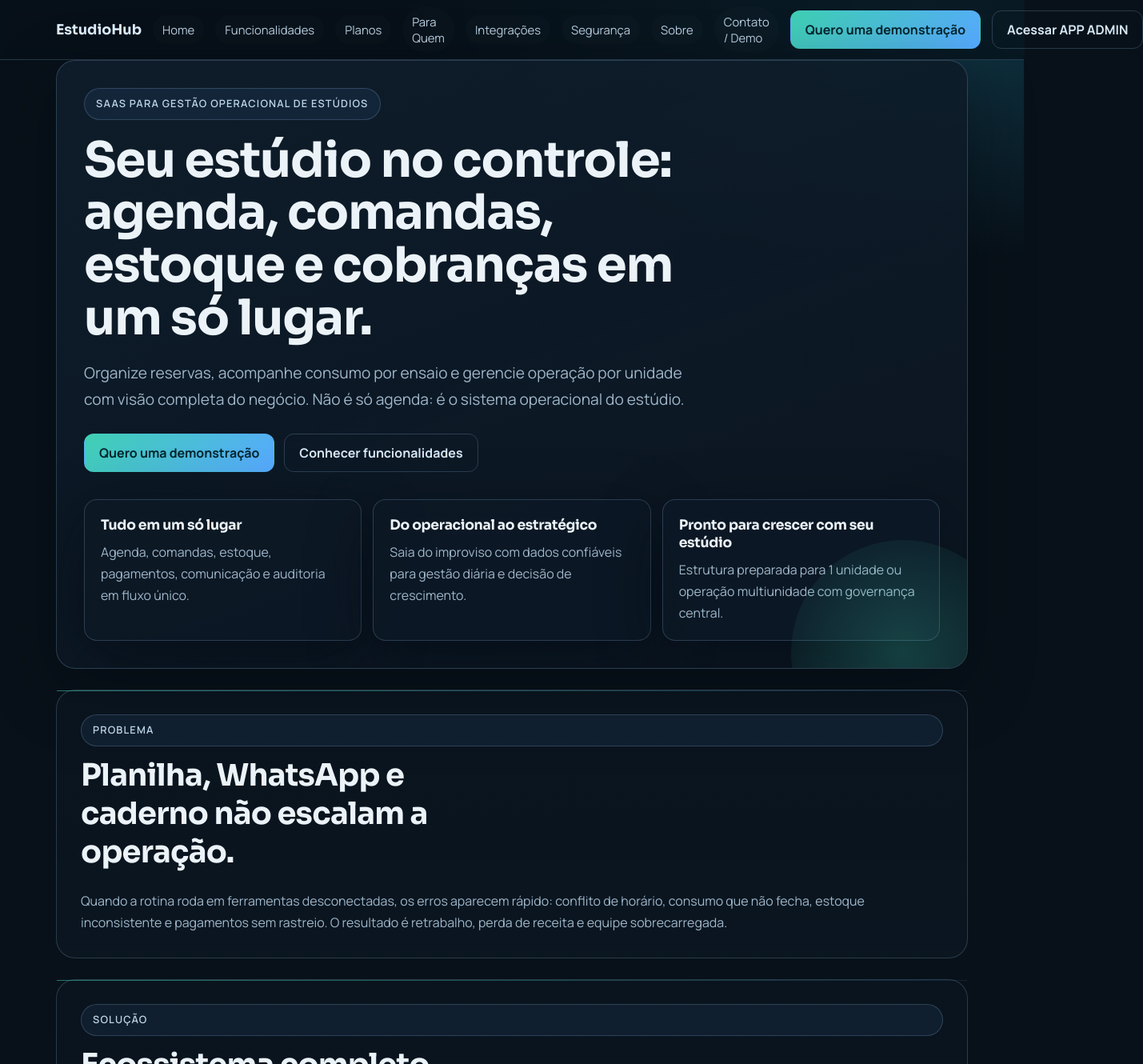
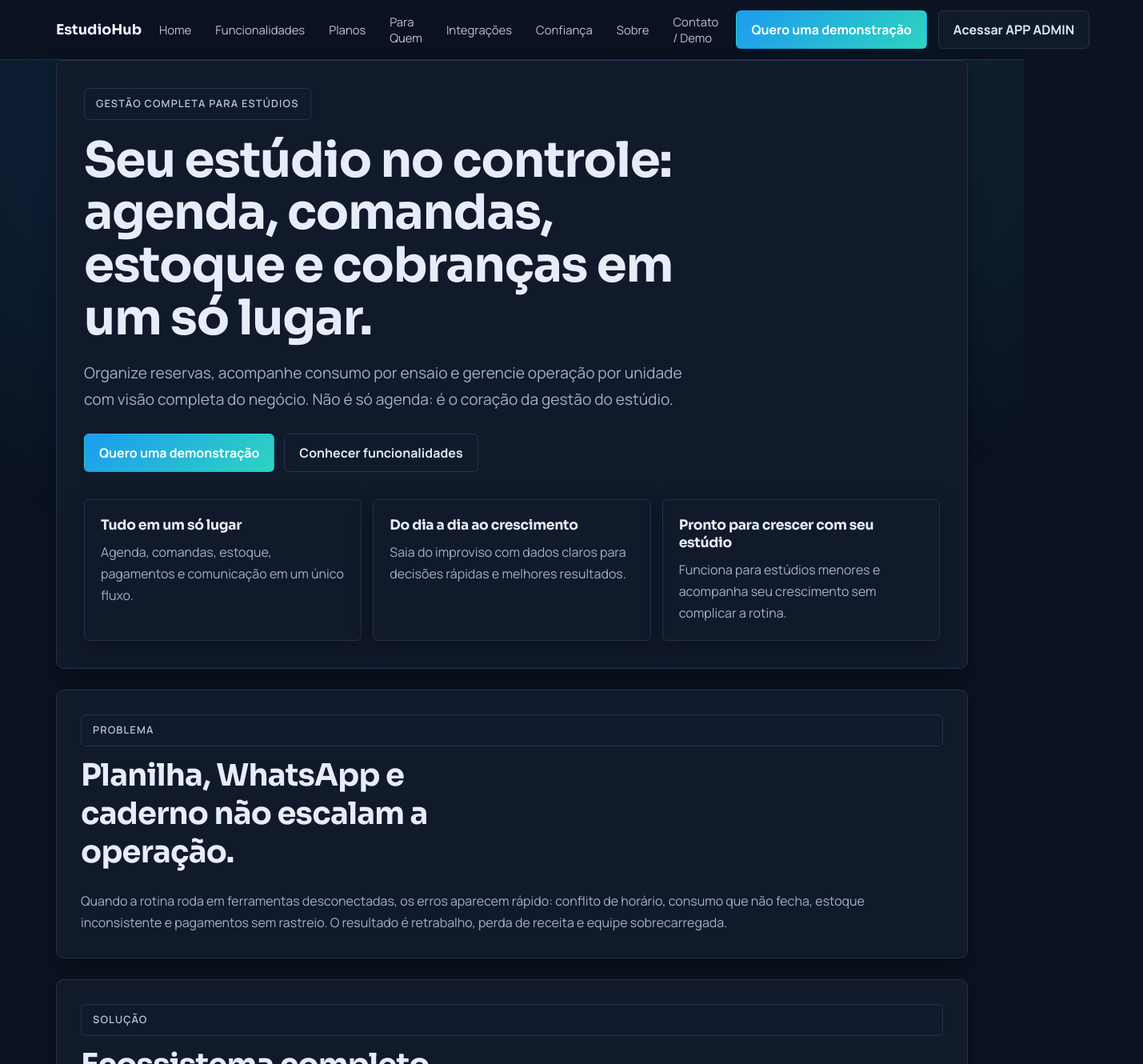
Before and after one commit to dnl1/estudio-hub, a Next.js app: page / in a window 1280 px wide. Shown: the top 1330 px of the page at 80% size, 1429 px wide, since content can reach past the window. Built offline with nearby package versions, Linux system fonts and the light colour scheme.

Commit message:
menos tecnico

```diff
--- a/app/globals.css
+++ b/app/globals.css
@@ -1,15 +1,15 @@
 :root {
-  --bg: #081119;
-  --surface: rgba(13, 25, 38, 0.72);
-  --line: rgba(128, 166, 198, 0.27);
-  --text: #ebf3f8;
-  --text-soft: #9fb7ca;
-  --accent: #3fd0b3;
-  --accent-2: #57a9ff;
+  --bg: #0b1220;
+  --surface: #111a2b;
+  --line: #24324a;
+  --text: #e7edf8;
+  --text-soft: #a2b0c7;
+  --accent: #1d9bf0;
+  --accent-2: #2dd4bf;
   --container: 1140px;
-  --radius-lg: 24px;
-  --radius-md: 16px;
-  --shadow: 0 24px 80px rgba(2, 8, 15, 0.45);
+  --radius-lg: 10px;
+  --radius-md: 6px;
+  --shadow: 0 10px 24px rgba(3, 7, 18, 0.35);
 }
 
 * {
@@ -20,8 +20,8 @@
 body {
   margin: 0;
   padding: 0;
-  background: radial-gradient(1200px 600px at 10% -10%, #17314a 0%, transparent 70%),
-    radial-gradient(1000px 500px at 90% 0%, #103747 0%, transparent 65%), var(--bg);
+  background: radial-gradient(1200px 600px at 10% -15%, #14233d 0%, transparent 65%),
+    radial-gradient(1000px 500px at 90% -10%, #123038 0%, transparent 60%), var(--bg);
   color: var(--text);
   scroll-behavior: smooth;
 }
@@ -60,11 +60,9 @@
 .ambient-bg {
   position: fixed;
   inset: 0;
-  background-image: linear-gradient(rgba(87, 169, 255, 0.08) 1px, transparent 1px),
-    linear-gradient(90deg, rgba(87, 169, 255, 0.08) 1px, transparent 1px);
-  background-size: 56px 56px;
-  mask-image: radial-gradient(circle at center, black 35%, transparent 100%);
-  opacity: 0.18;
+  background: radial-gradient(circle at 15% 20%, rgba(29, 155, 240, 0.12), transparent 40%),
+    radial-gradient(circle at 85% 15%, rgba(45, 212, 191, 0.1), transparent 38%);
+  opacity: 1;
   z-index: 0;
   pointer-events: none;
 }
@@ -82,8 +80,8 @@
 }
 
 .site-header {
-  backdrop-filter: blur(8px);
-  background: rgba(8, 17, 25, 0.72);
+  backdrop-filter: blur(6px);
+  background: rgba(11, 18, 32, 0.88);
   border-bottom: 1px solid var(--line);
 }
 
@@ -99,7 +97,7 @@
   font-family: var(--font-title), sans-serif;
   font-size: 1.1rem;
   font-weight: 700;
-  color: #deefff;
+  color: #f3f7ff;
 }
 
 .nav-list {
@@ -114,7 +112,7 @@
 .menu-toggle {
   display: none;
   border: 1px solid var(--line);
-  background: rgba(87, 169, 255, 0.08);
+  background: #101a2d;
   border-radius: 10px;
   width: 42px;
   height: 38px;
@@ -131,7 +129,7 @@
   width: 100%;
   height: 2px;
   border-radius: 999px;
-  background: #d7e8f5;
+  background: #d7e3f7;
 }
 
 .site-nav {
@@ -142,19 +140,18 @@
   display: inline-flex;
   align-items: center;
   justify-content: center;
-  padding: 7px 11px;
-  border-radius: 999px;
-  border: 1px solid transparent;
-  background: rgba(255, 255, 255, 0.01);
-  color: #b9d0e2;
+  padding: 7px 8px;
+  border-radius: 0;
+  border: 0;
+  background: transparent;
+  color: #b4c2d9;
   font-size: 0.93rem;
-  transition: border-color 0.2s ease, background-color 0.2s ease, color 0.2s ease;
+  transition: color 0.2s ease, opacity 0.2s ease;
 }
 
 .nav-list a:hover {
-  color: #eff7fd;
-  border-color: var(--line);
-  background: rgba(87, 169, 255, 0.08);
+  color: #edf4ff;
+  opacity: 0.92;
 }
 
 .header-cta {
@@ -167,7 +164,7 @@
 
 .hero,
 .page-intro {
-  padding-top: 82px;
+  padding-top: 116px;
   padding-bottom: 20px;
 }
 
@@ -176,20 +173,13 @@
   padding: 34px;
   border: 1px solid var(--line);
   border-radius: var(--radius-lg);
-  background: linear-gradient(160deg, rgba(15, 29, 43, 0.95), rgba(11, 22, 34, 0.82));
+  background: var(--surface);
   box-shadow: var(--shadow);
   overflow: hidden;
 }
 
 .hero-panel::after {
-  content: "";
-  position: absolute;
-  inset: auto -60px -120px auto;
-  width: 280px;
-  height: 280px;
-  border-radius: 999px;
-  background: radial-gradient(circle, rgba(63, 208, 179, 0.24), rgba(63, 208, 179, 0));
-  pointer-events: none;
+  content: none;
 }
 
 .eyebrow {
@@ -198,13 +188,13 @@
   gap: 8px;
   padding: 8px 14px;
   border: 1px solid var(--line);
-  border-radius: 999px;
-  background: rgba(87, 169, 255, 0.08);
+  border-radius: 6px;
+  background: #101a2d;
   font-size: 0.8rem;
   font-weight: 600;
   text-transform: uppercase;
   letter-spacing: 0.09em;
-  color: #bdd5e8;
+  color: #b7c5dc;
 }
 
 h1 {
@@ -233,16 +223,12 @@
   padding: 30px;
   border-radius: var(--radius-lg);
   border: 1px solid var(--line);
-  background: linear-gradient(180deg, rgba(10, 20, 30, 0.88), rgba(12, 24, 36, 0.7));
+  background: var(--surface);
+  box-shadow: var(--shadow);
 }
 
 .section-panel::before {
-  content: "";
-  position: absolute;
-  inset: 0 auto auto 0;
-  width: 100%;
-  height: 1px;
-  background: linear-gradient(90deg, rgba(63, 208, 179, 0.55), rgba(87, 169, 255, 0.1));
+  content: none;
 }
 
 .section-head {
@@ -268,31 +254,31 @@
   display: inline-flex;
   align-items: center;
   justify-content: center;
-  border-radius: 12px;
+  border-radius: 6px;
   border: 1px solid transparent;
   padding: 12px 18px;
   font-weight: 700;
-  transition: transform 0.2s ease, border-color 0.2s ease;
+  transition: background-color 0.2s ease, border-color 0.2s ease;
 }
 
 .btn:hover {
-  transform: translateY(-1px);
+  transform: none;
 }
 
 .btn:focus-visible {
-  outline: 2px solid #93ffeb;
+  outline: 2px solid #5ea9dd;
   outline-offset: 3px;
 }
 
 .btn-primary {
   background: linear-gradient(135deg, var(--accent), var(--accent-2));
-  color: #03252d;
+  color: #ffffff;
 }
 
 .btn-secondary {
-  background: transparent;
+  background: #111a2b;
   border-color: var(--line);
-  color: #d6e7f5;
+  color: #dce7f8;
 }
 
 .wa-btn {
@@ -323,6 +309,7 @@
   border-radius: var(--radius-md);
   background: var(--surface);
   padding: 20px;
+  box-shadow: var(--shadow);
 }
 
 .glass-card {
@@ -338,12 +325,12 @@
 }
 
 .benefit-item p {
-  color: #d5e9f9;
+  color: #dde7f8;
   font-weight: 600;
 }
 
 .benefit-line {
-  color: #d7fff6;
+  color: #81d8ff;
   font-weight: 600;
 }
 
@@ -358,16 +345,17 @@
   padding: 30px;
   border-radius: var(--radius-lg);
   border: 1px solid var(--line);
-  background: linear-gradient(180deg, rgba(12, 23, 35, 0.9), rgba(15, 30, 45, 0.72));
+  background: #101a2d;
 }
 
 .cta-final {
   margin-top: 0;
   border-radius: var(--radius-lg);
   border: 1px solid var(--line);
-  background: linear-gradient(180deg, rgba(14, 27, 40, 0.75), rgba(10, 19, 29, 0.9));
+  background: #101a2d;
   padding: 40px 24px;
   text-align: center;
+  box-shadow: var(--shadow);
 }
 
 .cta-final h2 {
@@ -395,7 +383,7 @@
 
 .contact-form label {
   font-weight: 600;
-  color: #d7eaf8;
+  color: #e0e9f8;
   font-size: 0.95rem;
 }
 
@@ -404,22 +392,22 @@
 .contact-form select {
   width: 100%;
   border-radius: 10px;
-  border: 1px solid rgba(145, 181, 210, 0.35);
-  background: rgba(10, 19, 30, 0.8);
-  color: #ebf3f8;
+  border: 1px solid #2a3a55;
+  background: #0e1627;
+  color: #e7eefc;
   padding: 11px 12px;
   font: inherit;
 }
 
 .contact-form input::placeholder,
 .contact-form textarea::placeholder {
-  color: #85a0b5;
+  color: #8fa1bc;
 }
 
 .contact-form input:focus-visible,
 .contact-form textarea:focus-visible,
 .contact-form select:focus-visible {
-  outline: 2px solid rgba(77, 206, 184, 0.8);
+  outline: 2px solid rgba(29, 155, 240, 0.5);
   outline-offset: 2px;
 }
 
@@ -436,7 +424,7 @@
 
 .brand {
   font-family: var(--font-title), sans-serif;
-  color: #dbf6ff;
+  color: #f3f7ff;
   font-size: 1.2rem;
   font-weight: 700;
   margin-bottom: 8px;
@@ -444,7 +432,7 @@
 
 .footer-title {
   font-weight: 700;
-  color: #f0fbff;
+  color: #dce7f8;
 }
 
 .wa-link {
@@ -512,9 +500,9 @@
     align-items: stretch;
     gap: 8px;
     padding: 12px;
-    border-radius: 12px;
+    border-radius: 6px;
     border: 1px solid var(--line);
-    background: rgba(11, 22, 34, 0.92);
+    background: #101a2d;
   }
 
   .nav-list a {
@@ -532,7 +520,7 @@
 
   .hero,
   .page-intro {
-    padding-top: 54px;
+    padding-top: 72px;
   }
 
   .hero-panel,
--- a/app/page.tsx
+++ b/app/page.tsx
@@ -4,11 +4,11 @@
   return (
     <main id="home" className="spa-main">
       <section className="container hero hero-panel">
-        <p className="eyebrow">SaaS para gestão operacional de estúdios</p>
+        <p className="eyebrow">Gestão completa para estúdios</p>
         <h1>Seu estúdio no controle: agenda, comandas, estoque e cobranças em um só lugar.</h1>
         <p className="lead">
           Organize reservas, acompanhe consumo por ensaio e gerencie operação por unidade com visão
-          completa do negócio. Não é só agenda: é o sistema operacional do estúdio.
+          completa do negócio. Não é só agenda: é o coração da gestão do estúdio.
         </p>
         <div className="cta-row">
           <a className="btn btn-primary" href="#contato">
@@ -22,15 +22,15 @@
         <div className="hero-panels">
           <article className="glass-card">
             <h3>Tudo em um só lugar</h3>
-            <p>Agenda, comandas, estoque, pagamentos, comunicação e auditoria em fluxo único.</p>
+            <p>Agenda, comandas, estoque, pagamentos e comunicação em um único fluxo.</p>
           </article>
           <article className="glass-card">
-            <h3>Do operacional ao estratégico</h3>
-            <p>Saia do improviso com dados confiáveis para gestão diária e decisão de crescimento.</p>
+            <h3>Do dia a dia ao crescimento</h3>
+            <p>Saia do improviso com dados claros para decisões rápidas e melhores resultados.</p>
           </article>
           <article className="glass-card">
             <h3>Pronto para crescer com seu estúdio</h3>
-            <p>Estrutura preparada para 1 unidade ou operação multiunidade com governança central.</p>
+            <p>Funciona para estúdios menores e acompanha seu crescimento sem complicar a rotina.</p>
           </article>
         </div>
       </section>
@@ -55,14 +55,14 @@
         <p>
           O EstudioHub centraliza a rotina do estúdio da reserva à comanda, do estoque ao
           pagamento, da confirmação ao relatório. Você ganha previsibilidade da agenda,
-          controle financeiro-operacional e capacidade de escala com governança.
+          controle financeiro e organização para crescer com segurança.
         </p>
       </section>
 
       <section className="container section section-panel" id="funcionalidades">
         <div className="section-head">
           <p className="eyebrow">Funcionalidades</p>
-          <h2>Módulos conectados para gestão operacional de ponta a ponta.</h2>
+          <h2>Ferramentas conectadas para simplificar toda a operação.</h2>
         </div>
         <div className="cards-grid">
           {modules.map((item) => (
@@ -104,7 +104,7 @@
 
       <section className="container section section-panel" id="planos">
         <div className="section-head">
-          <p className="eyebrow">Planos e licenciamento</p>
+          <p className="eyebrow">Planos</p>
           <h2>Planos por capacidade real de operação.</h2>
         </div>
         <div className="stage-grid">
@@ -170,7 +170,7 @@
         <div className="cards-grid">
           <article className="module-card">
             <h3>Mercado Pago e PagBank</h3>
-            <p>Checkout PIX, webhooks e rastreio de transações por organização.</p>
+            <p>Receba no PIX com mais controle de pagamentos e menos trabalho manual.</p>
           </article>
           <article className="module-card">
             <h3>WhatsApp (Meta)</h3>
@@ -185,21 +185,21 @@
 
       <section className="container section section-panel" id="seguranca">
         <div className="section-head">
-          <p className="eyebrow">Segurança e Governança</p>
-          <h2>Controle robusto para operação multi-organização.</h2>
+          <p className="eyebrow">Confiança e controle</p>
+          <h2>Sua operação com segurança, organização e histórico claro.</h2>
         </div>
         <div className="trust-grid">
           <article className="trust-card">
-            <h3>Isolamento por organização</h3>
-            <p>Arquitetura multi-tenant com escopo por OrganizationId.</p>
+            <h3>Dados organizados por unidade</h3>
+            <p>Cada unidade mantém sua rotina bem definida, com visão clara para a gestão.</p>
           </article>
           <article className="trust-card">
             <h3>Perfis e permissões</h3>
-            <p>Perfis Admin, Manager e Staff para separar responsabilidades com segurança.</p>
+            <p>Defina quem pode ver e fazer cada ação para evitar erros e retrabalho.</p>
           </article>
           <article className="trust-card">
             <h3>Auditoria e rastreabilidade</h3>
-            <p>Trilha de ações sensíveis com filtros e retenção automática.</p>
+            <p>Histórico de ações importantes para dar transparência e apoiar decisões.</p>
           </article>
         </div>
       </section>
@@ -213,7 +213,7 @@
           <article className="trust-card">
             <h3>Visão de produto</h3>
             <p>
-              Ser o sistema operacional de referência para estúdios, conectando agenda, consumo,
+              Ser a plataforma de referência para estúdios, conectando agenda, consumo,
               estoque, cobrança e gestão administrativa.
             </p>
           </article>
@@ -230,7 +230,7 @@
       <section className="container section section-panel cta-final" id="contato">
         <h2>Transforme a gestão do seu estúdio em uma operação previsível e escalável.</h2>
         <p>
-          Solicite uma demonstração e receba um diagnóstico operacional com recomendação por porte
+          Solicite uma demonstração e receba um diagnóstico da sua operação com recomendação por porte
           da sua operação.
         </p>
         <div className="cta-row">
--- a/components/site-chrome.tsx
+++ b/components/site-chrome.tsx
@@ -68,8 +68,8 @@
         <div>
           <p className="brand">EstudioHub</p>
           <p>
-            Plataforma SaaS multi-tenant para gestão de estúdios: agenda, consumo, estoque,
-            pagamentos, comunicação e governança em um só ecossistema.
+            Plataforma completa para gestão de estúdios: agenda, consumo, estoque, pagamentos e
+            comunicação em um só lugar.
           </p>
         </div>
         <div>
--- a/components/site-content.ts
+++ b/components/site-content.ts
@@ -9,7 +9,7 @@
   { href: "#planos", label: "Planos" },
   { href: "#para-quem", label: "Para Quem" },
   { href: "#integracoes", label: "Integrações" },
-  { href: "#seguranca", label: "Segurança" },
+  { href: "#seguranca", label: "Confiança" },
   { href: "#sobre", label: "Sobre" },
   { href: "#contato", label: "Contato / Demo" }
 ];
@@ -36,14 +36,14 @@
       "Acompanhe produtos, categorias, saldo por estúdio e movimentações com trilha auditável para reduzir ruptura e divergência de saldo."
   },
   {
-    title: "Importação XML NF-e",
+    title: "Entrada rápida de produtos",
     description:
-      "Dê entrada de mercadoria com importação de XML em minutos, com tentativa de vínculo por produto e sinalização de itens que exigem mapeamento."
+      "Agilize a entrada de mercadorias e mantenha o estoque atualizado sem processos demorados."
   },
   {
     title: "Pagamentos e Conciliação",
     description:
-      "Configure gateway por organização, acompanhe checkout e webhooks com rastreio de transações e histórico confiável de eventos de pagamento."
+      "Acompanhe pagamentos em um só painel e reduza falhas de conferência no fechamento."
   },
   {
     title: "Comunicação via WhatsApp",
@@ -53,19 +53,19 @@
   {
     title: "Gestão Multiunidade",
     description:
-      "Administre organizações, unidades, usuários e permissões com troca de organização ativa e operação centralizada."
+      "Centralize unidades e equipe em uma visão única para expandir com mais controle."
   },
   {
     title: "Auditoria e Relatórios",
     description:
-      "Mantenha trilha de ações sensíveis, geração assíncrona de relatórios e visão operacional para decisões mais rápidas."
+      "Tenha histórico e indicadores para acompanhar resultados e tomar decisões com confiança."
   }
 ];
 
 export const howItWorks = [
-  "1. Configure sua organização, unidades, salas e integrações operacionais.",
+  "1. Configure unidades, salas e regras da sua operação em poucos passos.",
   "2. Organize agenda e mensalistas em poucos cliques, sem conflito de horário.",
-  "3. Registre consumo e estoque durante o atendimento, com histórico completo.",
+  "3. Registre consumo e estoque durante o atendimento, sem perder informações.",
   "4. Acompanhe pagamentos, notificações e indicadores em uma visão central."
 ];
 
@@ -74,7 +74,7 @@
   "Mais controle de receita por ensaio e por unidade.",
   "Equipe alinhada com processos padronizados.",
   "Decisões mais rápidas com dados confiáveis.",
-  "Escala com governança para operações multiunidade.",
+  "Crescimento com organização para operações com mais de uma unidade.",
   "Centralização de agenda, consumo, estoque e cobrança."
 ];
 
@@ -87,7 +87,7 @@
   {
     title: "Estúdios de gravação",
     description:
-      "Padronize reservas por ambiente e mantenha rastreabilidade financeira-operacional."
+      "Padronize reservas por ambiente e mantenha controle financeiro do dia a dia."
   },
   {
     title: "Escolas de música",
@@ -117,14 +117,14 @@
     points: [
       "Mais capacidade por quantidade de salas.",
       "Integrações operacionais e relatórios avançados.",
-      "Mais governança para gestão de equipe."
+      "Mais controle para gestão da equipe."
     ]
   },
   {
     title: "Scale",
-    subtitle: "Para multiunidade",
+    subtitle: "Para expansão",
     points: [
-      "Gestão global de organizações e unidades.",
+      "Gestão central de unidades e equipe.",
       "Fluxos administrativos centralizados.",
       "Recomendado para operação com alta demanda."
     ]
```
